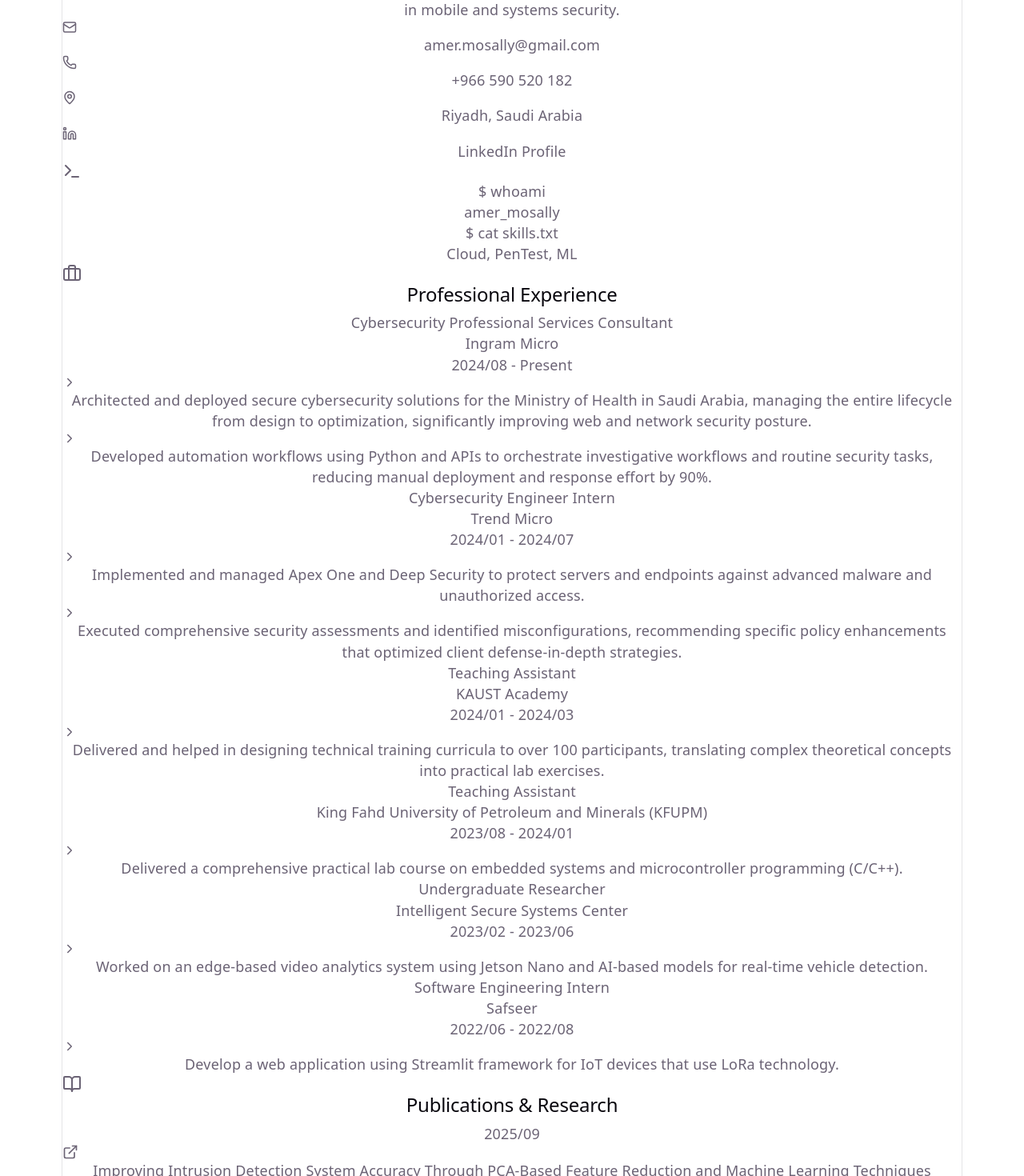
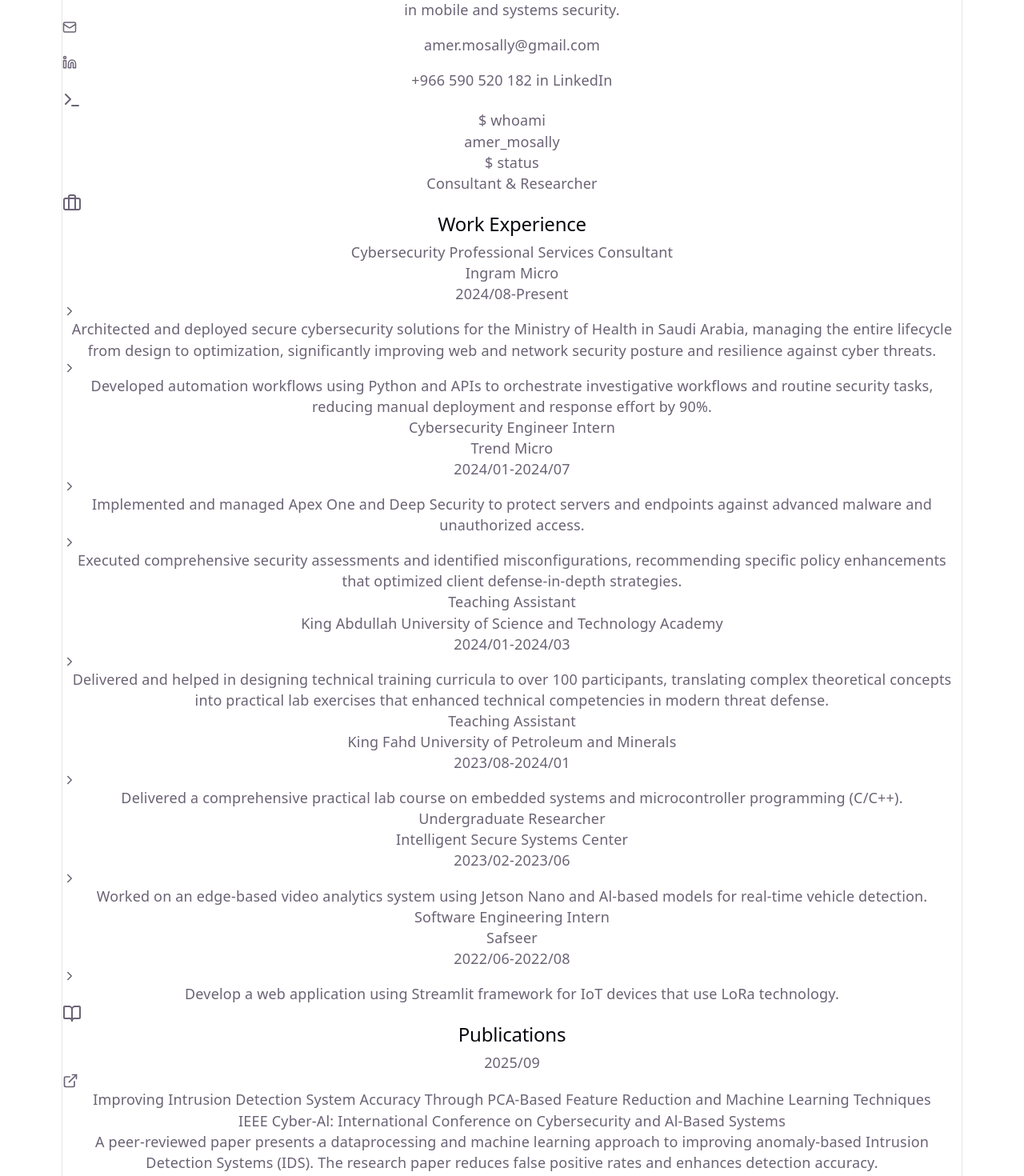
Before and after one commit to Amer-Mosally/Amer-Mosally.github.io, a React (Vite) app: page / in a window 1280 px wide. Shown: the part 360-1830 px from the top of the page at 80% size. Built offline with nearby package versions, Linux system fonts and the light colour scheme.

Commit message:
Portfolio 1.1

```diff
--- a/src/App.jsx
+++ b/src/App.jsx
@@ -1,35 +1,33 @@
 import React, { useState, useEffect } from 'react';
 import {
-  Mail, Phone, Linkedin, MapPin, Briefcase,
+  Mail, Phone, Linkedin, Briefcase,
   GraduationCap, Award, BookOpen, Shield,
-  Terminal, ChevronRight, ExternalLink, Code
+  Terminal, ChevronRight, ExternalLink, Code, Users
 } from 'lucide-react';
 
-// --- Data based on CV ---
+// --- Strict Data based ONLY on the provided CV ---
 const cvData = {
   personal: {
     name: "Amer Mosally",
-    title: "Cybersecurity Professional Services Consultant & Researcher",
+    title: "Cybersecurity Professional Services Consultant",
     email: "amer.mosally@gmail.com",
     phone: "+966 590 520 182",
-    linkedin: "LinkedIn",
-    location: "Riyadh, Saudi Arabia",
     profile: "Research-oriented Professional Services Consultant and published author specializing in emerging security paradigms. Co-authored a CRC Press book on Post-Quantum Cryptography and published an IEEE conference paper on enhancing intrusion detection via machine learning. Expert in automating security operations with a strong technical foundation in networks, containers, and penetration testing. Seeking a MMath in Computer Science at the University of Waterloo with a research interest in mobile and systems security."
   },
   experience: [
     {
       role: "Cybersecurity Professional Services Consultant",
       company: "Ingram Micro",
-      period: "2024/08 - Present",
+      period: "2024/08-Present",
       description: [
-        "Architected and deployed secure cybersecurity solutions for the Ministry of Health in Saudi Arabia, managing the entire lifecycle from design to optimization, significantly improving web and network security posture.",
+        "Architected and deployed secure cybersecurity solutions for the Ministry of Health in Saudi Arabia, managing the entire lifecycle from design to optimization, significantly improving web and network security posture and resilience against cyber threats.",
         "Developed automation workflows using Python and APIs to orchestrate investigative workflows and routine security tasks, reducing manual deployment and response effort by 90%."
       ]
     },
     {
       role: "Cybersecurity Engineer Intern",
       company: "Trend Micro",
-      period: "2024/01 - 2024/07",
+      period: "2024/01-2024/07",
       description: [
         "Implemented and managed Apex One and Deep Security to protect servers and endpoints against advanced malware and unauthorized access.",
         "Executed comprehensive security assessments and identified misconfigurations, recommending specific policy enhancements that optimized client defense-in-depth strategies."
@@ -37,16 +35,16 @@
     },
     {
       role: "Teaching Assistant",
-      company: "KAUST Academy",
-      period: "2024/01 - 2024/03",
+      company: "King Abdullah University of Science and Technology Academy",
+      period: "2024/01-2024/03",
       description: [
-        "Delivered and helped in designing technical training curricula to over 100 participants, translating complex theoretical concepts into practical lab exercises."
+        "Delivered and helped in designing technical training curricula to over 100 participants, translating complex theoretical concepts into practical lab exercises that enhanced technical competencies in modern threat defense."
       ]
     },
     {
       role: "Teaching Assistant",
-      company: "King Fahd University of Petroleum and Minerals (KFUPM)",
-      period: "2023/08 - 2024/01",
+      company: "King Fahd University of Petroleum and Minerals",
+      period: "2023/08-2024/01",
       description: [
         "Delivered a comprehensive practical lab course on embedded systems and microcontroller programming (C/C++)."
       ]
@@ -54,15 +52,15 @@
     {
       role: "Undergraduate Researcher",
       company: "Intelligent Secure Systems Center",
-      period: "2023/02 - 2023/06",
+      period: "2023/02-2023/06",
       description: [
-        "Worked on an edge-based video analytics system using Jetson Nano and AI-based models for real-time vehicle detection."
+        "Worked on an edge-based video analytics system using Jetson Nano and Al-based models for real-time vehicle detection."
       ]
     },
     {
       role: "Software Engineering Intern",
       company: "Safseer",
-      period: "2022/06 - 2022/08",
+      period: "2022/06-2022/08",
       description: [
         "Develop a web application using Streamlit framework for IoT devices that use LoRa technology."
       ]
@@ -72,22 +70,22 @@
     {
       degree: "Bachelor of Science in Computer Engineering",
       institution: "King Fahd University Of Petroleum & Minerals",
-      period: "2018 - 2023",
+      period: "2018-2023",
       details: "Major Concentration: Cloud Computing | GPA: 3.68/4.00"
     }
   ],
   publications: [
     {
       title: "Improving Intrusion Detection System Accuracy Through PCA-Based Feature Reduction and Machine Learning Techniques",
-      publisher: "IEEE Cyber-AI: International Conference on Cybersecurity and AI-Based Systems",
+      publisher: "IEEE Cyber-Al: International Conference on Cybersecurity and Al-Based Systems",
       date: "2025/09",
-      description: "A peer-reviewed paper presenting a data processing and machine learning approach to improving anomaly-based Intrusion Detection Systems (IDS)."
+      description: "A peer-reviewed paper presents a dataprocessing and machine learning approach to improving anomaly-based Intrusion Detection Systems (IDS). The research paper reduces false positive rates and enhances detection accuracy."
     },
     {
       title: "Quantum Computing: A Journey into the Next Frontier of Information and Communication Security",
       publisher: "CRC Press, Taylor & Francis Group",
       date: "2024/12",
-      description: "Co-authored a book on Post-Quantum Cryptography (PQC), analyzing principal algorithm families and highlighting NIST role in cryptographic standardization."
+      description: "Co-authored a book on Post-Quantum Cryptography (PQC), analyzing principal algorithm families and highlighting NIST role in cryptographic standardization to secure systems against quantum threats."
     }
   ],
   certifications: [
@@ -104,16 +102,36 @@
   ],
   awards: [
     {
-      title: "Best Entrepreneurial Award - Road Pothole Detection System",
-      issuer: "KFUPM",
+      title: "Road Pothole Detection System",
+      issuer: "Best Entrepreneurial Award, KFUPM",
       date: "2023/05",
-      description: "Developed an automated AI-powered road assessment system, deployed a scalable Docker-based pipeline on GCP."
+      description: "Developed an automated Al-powered road assessment system, featuring a custom edge computing device in a 3D-printed enclosure. Deployed a scalable Docker-based pipeline on Google Cloud Platform (GCP) to classify road damage severity, supporting regional smart city development."
     },
     {
       title: "Merit-Based Full Undergraduate Scholarship",
       issuer: "King Fahd University of Petroleum & Minerals",
       date: "2018/08",
       description: "Selected for a full-ride scholarship covering tuition and living expenses, awarded based on academic excellence."
+    }
+  ],
+  extracurriculars: [
+    {
+      role: "Vice President",
+      organization: "KFUPM Sumou Club",
+      period: "2022/08-2023/01",
+      description: "Led the planning and execution of seminars and workshops aimed at fostering student development, leadership, and career growth."
+    },
+    {
+      role: "Team Leader",
+      organization: "KFUPM Guidence Committee",
+      period: "2021/08-2022/05",
+      description: "Directed a specialized team responsible for overseeing financial operations and logistics, optimizing resource allocation and supporting strategic committee initiatives."
+    },
+    {
+      role: "Science Engagement Lead",
+      organization: "Aramco",
+      period: "2010/07-2010/09",
+      description: "Designed and conducted interactive scientific demonstrations, engaging festival attendees and enhancing public understanding of applied science."
     }
   ]
 };
@@ -211,31 +229,24 @@
                   Amer Mosally.
                 </h1>
                 <h2 className="text-2xl md:text-3xl text-slate-400 font-light mt-2">
-                  I secure systems & automate defense.
+                  {cvData.personal.title}
                 </h2>
               </div>
 
-              <p className="text-lg text-slate-400 leading-relaxed max-w-2xl">
-                {cvData.personal.profile}
-              </p>
+              <div className="text-lg text-slate-400 leading-relaxed max-w-2xl space-y-4">
+                <p>{cvData.personal.profile}</p>
+              </div>
 
               <div className="flex flex-wrap gap-4 pt-4">
                 <a href={`mailto:${cvData.personal.email}`} className="flex items-center gap-2 text-slate-300 hover:text-cyan-400 transition-colors">
                   <Mail size={18} /> <span>{cvData.personal.email}</span>
                 </a>
-                <span className="flex items-center gap-2 text-slate-300">
-                  <Phone size={18} /> <span>{cvData.personal.phone}</span>
+                <span className="flex items-center gap-2 text-slate-300 hover:text-cyan-400 transition-colors cursor-pointer">
+                  <Linkedin size={18} /> <span>{cvData.personal.phone} in LinkedIn</span>
                 </span>
-                <span className="flex items-center gap-2 text-slate-300">
-                  <MapPin size={18} /> <span>{cvData.personal.location}</span>
-                </span>
-                <a href="#" className="flex items-center gap-2 text-slate-300 hover:text-cyan-400 transition-colors">
-                  <Linkedin size={18} /> <span>LinkedIn Profile</span>
-                </a>
               </div>
             </div>
 
-            {/* Visual Element replacing a photo for a more tech/hacker vibe */}
             <div className="w-64 h-64 md:w-80 md:h-80 relative flex-shrink-0">
               <div className="absolute inset-0 bg-gradient-to-tr from-cyan-600/20 to-emerald-600/20 rounded-full animate-pulse blur-3xl"></div>
               <div className="absolute inset-0 border border-slate-700 bg-slate-900 rounded-2xl flex items-center justify-center transform rotate-3 hover:rotate-0 transition-transform duration-500 overflow-hidden shadow-2xl">
@@ -244,8 +255,8 @@
                  <div className="absolute bottom-4 left-4 right-4 bg-slate-950/80 p-3 rounded text-xs font-mono text-cyan-500 border border-slate-800">
                    <p className="text-emerald-500">$ whoami</p>
                    <p>amer_mosally</p>
-                   <p className="text-emerald-500 mt-1">$ cat skills.txt</p>
-                   <p className="text-slate-400 truncate">Cloud, PenTest, ML</p>
+                   <p className="text-emerald-500 mt-1">$ status</p>
+                   <p className="text-slate-400 truncate">Consultant & Researcher</p>
                  </div>
               </div>
             </div>
@@ -254,7 +265,7 @@
 
         {/* Experience Section */}
         <section id="experience">
-          <SectionHeading icon={Briefcase} title="Professional Experience" />
+          <SectionHeading icon={Briefcase} title="Work Experience" />
           <div className="space-y-6">
             {cvData.experience.map((job, idx) => (
               <Card key={idx} className="relative overflow-hidden group">
@@ -281,7 +292,7 @@
 
         {/* Publications Section */}
         <section id="publications">
-          <SectionHeading icon={BookOpen} title="Publications & Research" />
+          <SectionHeading icon={BookOpen} title="Publications" />
           <div className="grid md:grid-cols-2 gap-6">
             {cvData.publications.map((pub, idx) => (
               <Card key={idx} className="flex flex-col h-full">
@@ -302,7 +313,7 @@
 
           {/* Certifications */}
           <section id="certifications">
-            <SectionHeading icon={Shield} title="Certifications" />
+            <SectionHeading icon={Shield} title="Certificates" />
             <div className="space-y-4">
               {cvData.certifications.map((cert, idx) => (
                 <div key={idx} className="flex items-center justify-between p-4 bg-slate-800/30 rounded-lg border border-slate-700/30 hover:bg-slate-800/60 transition-colors">
@@ -341,7 +352,7 @@
 
             {/* Awards */}
             <section id="awards">
-              <SectionHeading icon={Award} title="Awards & Honors" />
+              <SectionHeading icon={Award} title="Awards" />
               <div className="space-y-4">
                 {cvData.awards.map((award, idx) => (
                   <div key={idx} className="border-l-2 border-cyan-500 pl-4 py-1">
@@ -352,6 +363,24 @@
                       <span>{award.date}</span>
                     </div>
                     <p className="text-sm text-slate-400 leading-relaxed">{award.description}</p>
+                  </div>
+                ))}
+              </div>
+            </section>
+
+            {/* Extracurriculars */}
+            <section id="extracurriculars">
+              <SectionHeading icon={Users} title="Extracurricular Activities" />
+              <div className="space-y-4">
+                {cvData.extracurriculars.map((activity, idx) => (
+                  <div key={idx} className="border-l-2 border-slate-700 pl-4 py-1">
+                    <h4 className="text-white font-bold">{activity.role}</h4>
+                    <div className="flex gap-2 text-sm text-cyan-400 mb-2">
+                      <span>{activity.organization}</span>
+                      <span className="text-slate-500">&bull;</span>
+                      <span className="text-slate-500">{activity.period}</span>
+                    </div>
+                    <p className="text-sm text-slate-400 leading-relaxed">{activity.description}</p>
                   </div>
                 ))}
               </div>
```
Also changed, not shown: package.json (+5 -2 lines), 1 other file (tests, documents, lock files or other folders).
